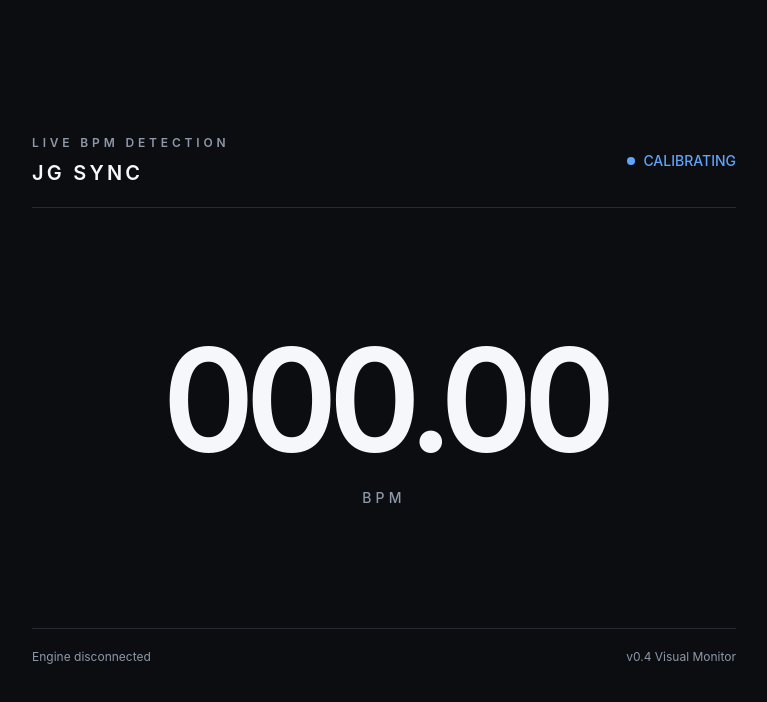
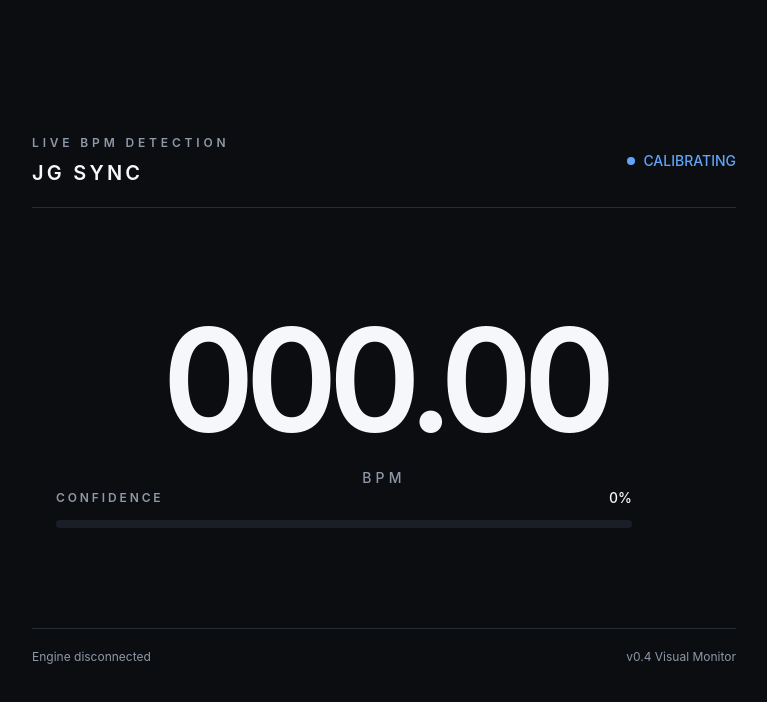
Before and after one commit to JAJesusGarcia/jg-sync, a React (Vite) app in the folder desktop/: page / in a window 1280 px wide. Shown: the top 702 px of the page, without its empty margins (256-1023 px from the left). Built offline with nearby package versions, Linux system fonts and the light colour scheme.

Commit message:
feat: add engine confidence indicator

```diff
--- a/desktop/src/app/Dashboard.tsx
+++ b/desktop/src/app/Dashboard.tsx
@@ -1,5 +1,14 @@
 import { BpmDisplay } from "../components/monitor/BpmDisplay";
+import { ConfidenceBar } from "../components/monitor/ConfidenceBar";
 
 export function Dashboard() {
-  return <BpmDisplay value={0} />;
+  return (
+    <section className="flex min-h-[420px] flex-col items-center justify-center">
+      <BpmDisplay value={0} />
+
+      <div className="w-full px-6">
+        <ConfidenceBar value={0} />
+      </div>
+    </section>
+  );
 }
--- a/desktop/src/components/monitor/BpmDisplay.tsx
+++ b/desktop/src/components/monitor/BpmDisplay.tsx
@@ -6,7 +6,7 @@ export function BpmDisplay({ value }: BpmDisplayProps) {
   const formattedValue = value.toFixed(2).padStart(6, "0");
 
   return (
-    <div className="flex min-h-[420px] flex-col items-center justify-center">
+    <div className="flex flex-col items-center justify-center">
       <p className="text-[clamp(5rem,18vw,9rem)] font-semibold leading-none tracking-[-0.07em] tabular-nums">
         {formattedValue}
       </p>
--- /dev/null
+++ b/desktop/src/components/monitor/ConfidenceBar.tsx
@@ -0,0 +1,28 @@
+interface ConfidenceBarProps {
+  value: number;
+}
+
+export function ConfidenceBar({ value }: ConfidenceBarProps) {
+  const normalizedValue = Math.min(Math.max(value, 0), 100);
+
+  return (
+    <section className="w-full max-w-xl">
+      <div className="mb-3 flex items-center justify-between">
+        <span className="text-xs font-semibold tracking-[0.24em] text-[#8E98A8]">
+          CONFIDENCE
+        </span>
+
+        <span className="text-sm font-medium tabular-nums text-[#F5F7FA]">
+          {normalizedValue.toFixed(0)}%
+        </span>
+      </div>
+
+      <div className="h-2 overflow-hidden rounded-full bg-[#1A1F27]">
+        <div
+          className="h-full rounded-full bg-[#60A5FA] transition-[width] duration-300 ease-out"
+          style={{ width: `${normalizedValue}%` }}
+        />
+      </div>
+    </section>
+  );
+}
```
